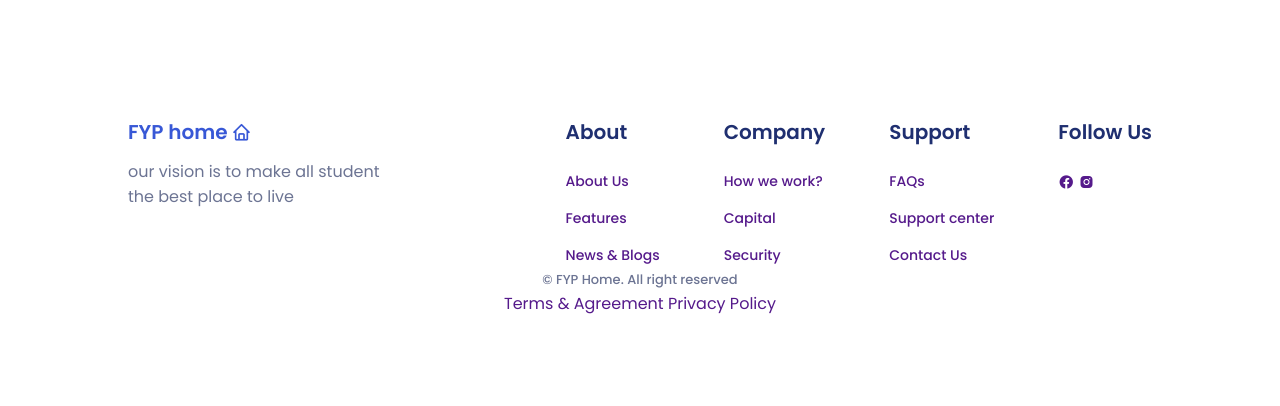
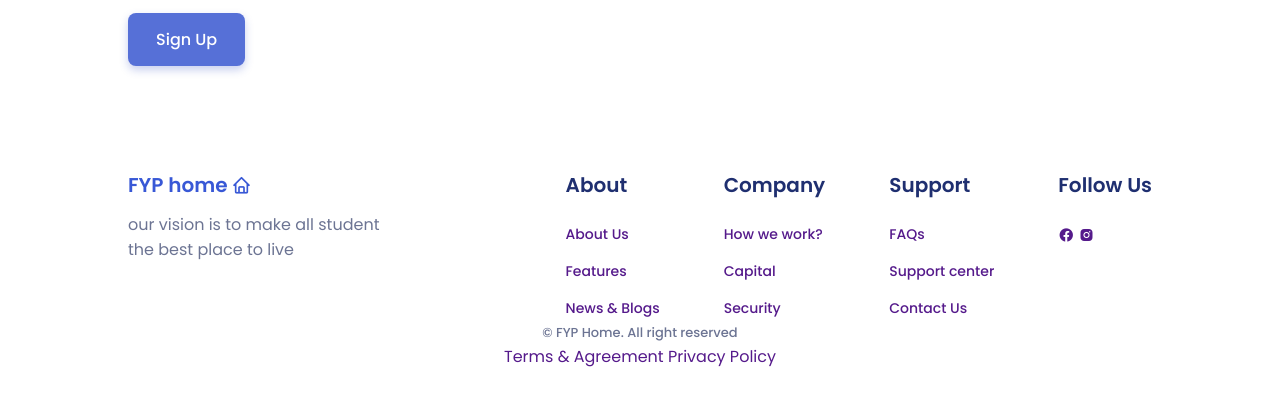
Before and after one commit to gulshankr1729/fyphome, a Django app: page /profile/ in a window 1280 px wide. Shown: the part 59-465 px from the top of the page. Run offline with Django 4.2, Linux system fonts and the light colour scheme; some libraries are stand-ins or nearby versions.

Commit message:
add button

```diff
--- a/templates/core/profile.html
+++ b/templates/core/profile.html
@@ -102,6 +102,16 @@
             <div class="value__content">
 
                 {{user.username}}
+
+                {% if request.user.is_authenticated %}
+                <a href="{% url 'userauths:sign-out' %}" class="button register__button">
+                    Sign Out
+                </a>
+                {% else %}
+                <a href="{% url 'userauths:sign-in' %}" class="button register__button">
+                    Sign Up
+                </a>
+                {% endif %}
 
             </div>
 </section>
```
